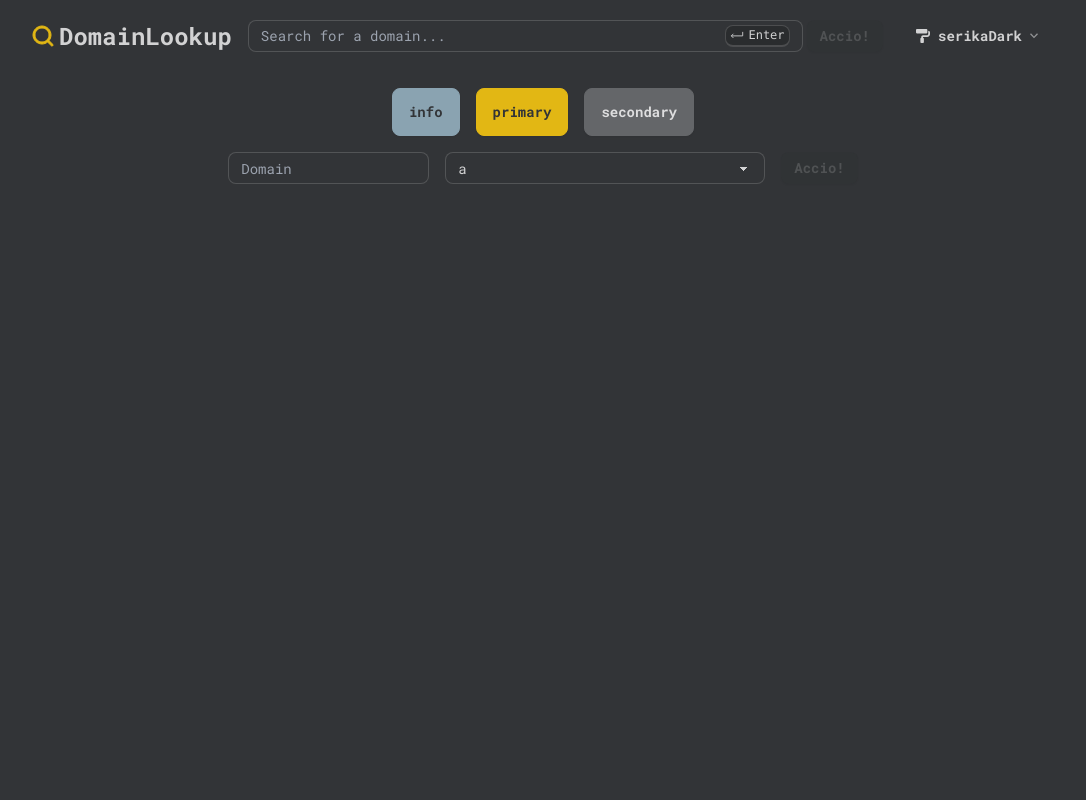
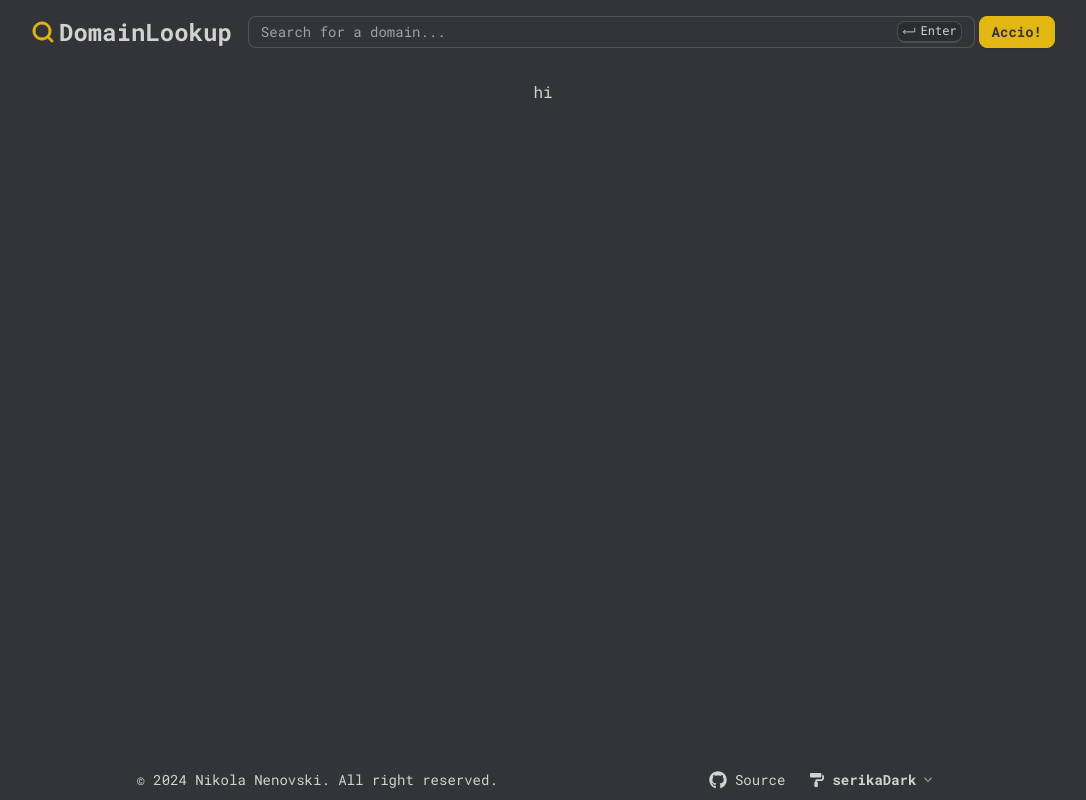
Before and after one commit to Nickslabcode/domain-lookup, a React (Vite) app: page / in a window 1280 px wide. Shown: the whole page, without its empty margins (97-1183 px from the left). Built offline with nearby package versions, Linux system fonts and the light colour scheme.

Commit message:
feat: Footer component implementation

```diff
--- a/src/App.tsx
+++ b/src/App.tsx
@@ -1,9 +1,8 @@
 import { useState } from 'react';
-import './App.css';
 import { DnsType } from './enums/DnsType.enum';
 import { ThemeProvider } from './providers/ThemeProvider';
-import { getDnsRecordInfo } from './services/dns.service';
 import Navbar from './components/Navbar';
+import Footer from './components/Footer';
 
 function App() {
   const [dnsRecordType, setDnsRecordType] = useState<DnsType>(DnsType.A);
@@ -11,16 +10,10 @@ function App() {
 
   return (
     <ThemeProvider>
-      <div className="flex flex-col gap-4">
-        <div>
-          <Navbar />
-        </div>
-        <div className="flex justify-center gap-4">
-          <button className="btn btn-info">info</button>
-          <button className="btn btn-primary">primary</button>
-          <button className="btn btn-secondary">secondary</button>
-        </div>
-        <div className="flex gap-4 justify-center">
+      <div className="flex flex-col gap-4 h-screen">
+        <Navbar />
+        <div className="flex flex-1 justify-center gap-4">hi</div>
+        {/* <div className="flex gap-4 justify-center">
           <label className="input input-sm input-bordered">
             <input
               type="text"
@@ -48,7 +41,8 @@ function App() {
           >
             Accio!
           </button>
-        </div>
+          </div> */}
+        <Footer />
       </div>
     </ThemeProvider>
   );
--- /dev/null
+++ b/src/components/Footer.tsx
@@ -0,0 +1,23 @@
+import ThemeController from './ThemeController';
+import { FaGithub } from 'react-icons/fa';
+
+const Footer = () => {
+  return (
+    <div className="flex items-center text-sm justify-around">
+      <p>© 2024 Nikola Nenovski. All right reserved.</p>
+      <div className="flex items-center gap-2">
+        <a
+          href="https://github.com/Nickslabcode/domain-info-lookup"
+          className="flex items-center gap-2 link-hover"
+          target="_blank"
+        >
+          <FaGithub size={18} />
+          Source
+        </a>
+        <ThemeController />
+      </div>
+    </div>
+  );
+};
+
+export default Footer;
--- a/src/components/Navbar.tsx
+++ b/src/components/Navbar.tsx
@@ -1,5 +1,4 @@
 import { RiSearchLine } from 'react-icons/ri';
-import ThemeController from './ThemeController';
 import { IoReturnDownBackSharp } from 'react-icons/io5';
 
 const Navbar = () => {
@@ -25,16 +24,13 @@ const Navbar = () => {
           </kbd>
         </label>
         <button
-          className="btn btn-sm btn-primary btn-disabled"
+          className="btn btn-sm btn-primary"
           // onClick={() => getDnsRecordInfo(domain, dnsRecordType)}
           // disabled={domain ? false : true}
         >
           Accio!
         </button>
       </div>
-      <div>
-        <ThemeController />
-      </div>
     </div>
   );
 };
--- a/src/components/ThemeController.tsx
+++ b/src/components/ThemeController.tsx
@@ -8,7 +8,7 @@ const ThemeController: React.FC = () => {
   const [themes, _] = useState<Theme[]>(() => Object.values(Theme));
 
   return (
-    <div className="dropdown">
+    <div className="dropdown dropdown-top">
       <div tabIndex={0} role="button" className="btn btn-ghost btn-sm m-1">
         <FaPaintRoller />
         {theme}
--- a/src/services/dns.service.ts
+++ b/src/services/dns.service.ts
@@ -4,7 +4,12 @@ import { DnsType } from '../enums/DnsType.enum';
 export const getDnsRecordInfo = async (domain: string, type: DnsType) => {
   try {
     const response = await axios.get(
-      `https://dns.google/resolve?name=${domain}&type=${type}`
+      `https://dns.google/resolve?name=${domain}&type=${type}`,
+      {
+        onDownloadProgress: progressEvent => {
+          console.log(progressEvent);
+        },
+      }
     );
     if (!response.data.Answer)
       throw new Error(
```
